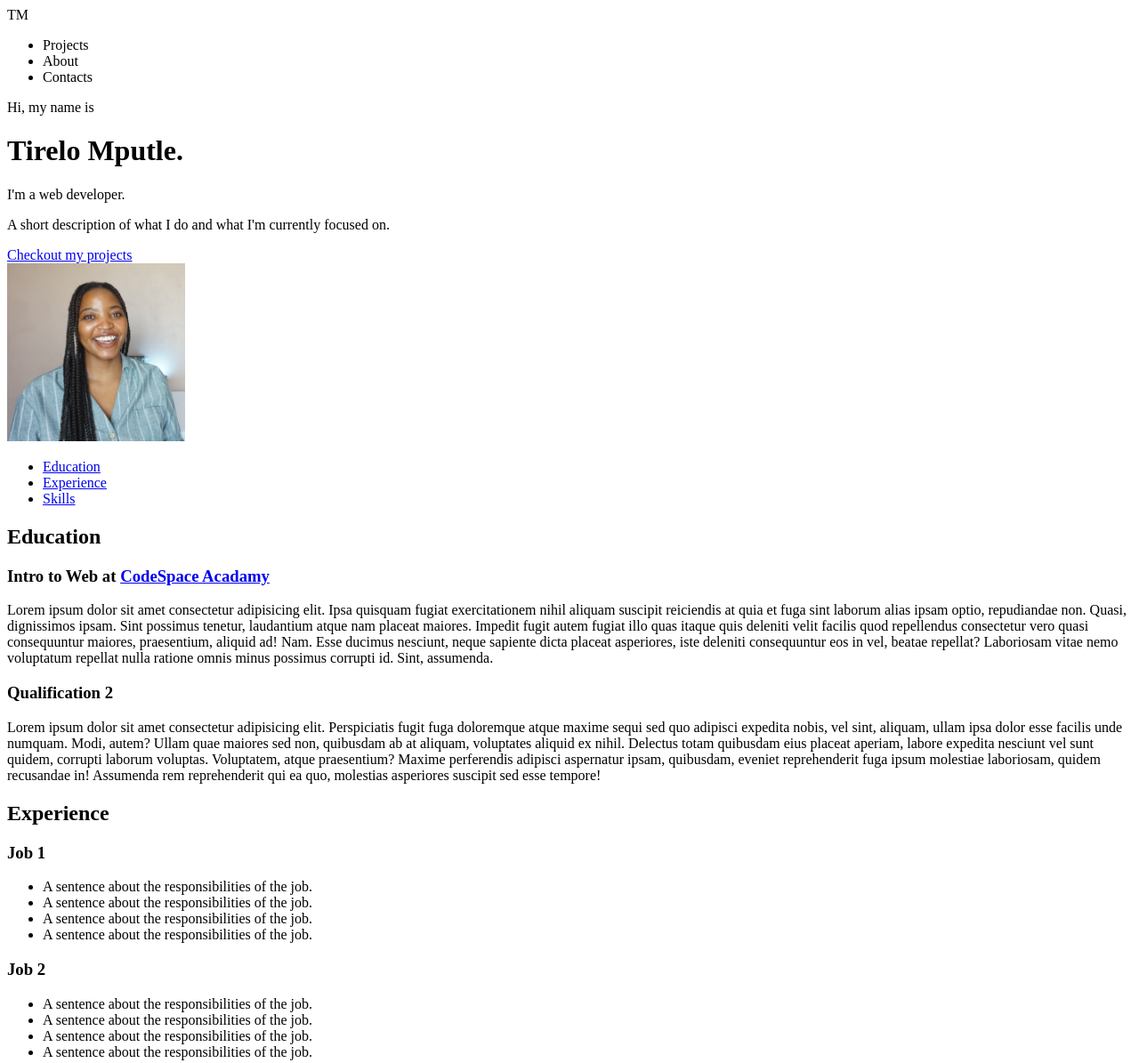
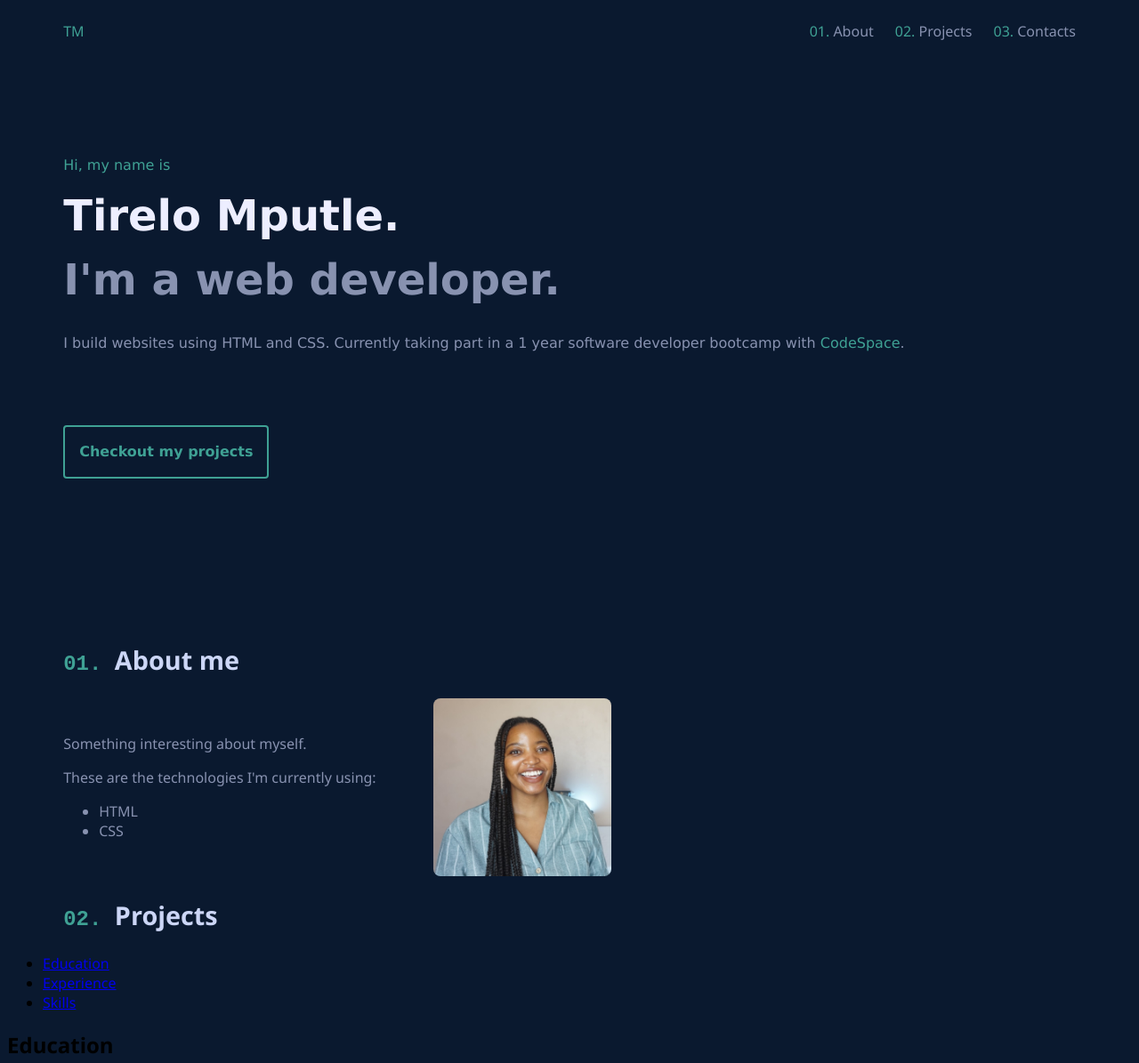
Before and after one commit to Tirelo-Mputle/resumes, a plain HTML site: page resume-4/index.html in a window 1280 px wide. Shown: the top 1195 px of the page at 89% size. Drawn offline with Linux system fonts and the light colour scheme.

Commit message:
Editted nav bar, header and about me section

```diff
--- a/resume-4/CSS/stylesheet.css
+++ b/resume-4/CSS/stylesheet.css
@@ -0,0 +1,108 @@
+/* COLORS USED:
+main-dark-blue: #0a192f
+dark-gray: #8892B0;
+light-gray: #CCD6F6;
+light-blue: #3FA194 */
+
+/* CENTERED SECTIONS */
+.centered-sections {
+  padding: 0 5%;
+}
+/* SECTION HEADINGS */
+.section-heading {
+  padding: 0;
+}
+.section-heading span {
+  font-weight: 900;
+  color: #3fa194;
+  font-family: "Courier New", Courier, monospace;
+  font-size: 1.5rem;
+}
+.section-heading h2 {
+  font-weight: 900;
+  color: #ccd6f6;
+  font-size: 1.8rem;
+}
+/* /////////////////////// */
+body {
+  font-family: "Segoe UI", Tahoma, Geneva, Verdana, sans-serif;
+  background-color: #0a192f;
+}
+/* HEADER SECTION */
+header {
+  padding: 0 5% 10rem;
+}
+
+/* nav bar */
+nav {
+  display: flex;
+  justify-content: space-between;
+
+  align-items: center;
+}
+
+.logo {
+  color: #3fa194;
+}
+
+.nav-list {
+  display: flex;
+  gap: 1.5rem;
+  list-style: none;
+  color: #8892b0;
+}
+.nav-list span {
+  color: #3fa194;
+}
+
+/* banner text */
+.banner-text {
+  line-height: 1.5rem;
+  font-family: Verdana, Geneva, Tahoma, sans-serif;
+  color: #8892b0;
+  margin-top: 7rem;
+}
+
+.banner-heading {
+  font-size: 3rem;
+  font-weight: 900;
+}
+
+.intro {
+  color: #3fa194;
+}
+.banner-text h1 {
+  color: #edeeff;
+}
+
+.second-heading {
+  color: #8892b0;
+}
+.short-summary {
+  line-height: 1.5rem;
+}
+.banner-text a {
+  color: #3fa194;
+  text-decoration: none;
+}
+.projects-link {
+  border: 2px solid #3fa194;
+  border-radius: 0.25rem;
+  display: inline-block;
+  padding: 1rem;
+  margin-top: 4rem;
+  font-weight: 600;
+}
+/* PROJECTS SECTION */
+
+.about-me-text {
+  color: #8892b0;
+}
+.about-me-content {
+  display: flex;
+  gap: 4rem;
+  align-items: center;
+}
+.about-me-content img {
+  border-radius: 0.5rem;
+}
--- a/resume-4/index.html
+++ b/resume-4/index.html
@@ -9,28 +9,45 @@
     <title>resume-3.html</title>
   </head>
   <body>
-    <nav>
-      <span class="logo">TM</span>
-      <ul class="nav-list">
-        <li>Projects</li>
-        <li>About</li>
-        <li>Contacts</li>
-      </ul>
-    </nav>
     <header>
+      <nav>
+        <span class="logo">TM</span>
+        <ul class="nav-list">
+          <li><span>01.</span> About</li>
+          <li><span>02.</span> Projects</li>
+          <li><span>03.</span> Contacts</li>
+        </ul>
+      </nav>
       <div class="banner-text">
-        <p>Hi, my name is</p>
-        <h1>Tirelo Mputle.</h1>
-        <p>I'm a web developer.</p>
-        <p>
-          A short description of what I do and what I'm currently focused on.
+        <p class="intro">Hi, my name is</p>
+        <h1 class="banner-heading">Tirelo Mputle.</h1>
+        <p class="banner-heading second-heading">I'm a web developer.</p>
+        <p class="short-summary">
+          I build websites using HTML and CSS. Currently taking part in a 1 year
+          software developer bootcamp with
+          <a href="https://www.codespace.co.za/programs/software-development/"
+            >CodeSpace</a
+          >.
         </p>
+        <a href="#projects" class="projects-link">Checkout my projects</a>
       </div>
-      <a href="#projects" class="projects-link">Checkout my projects</a>
     </header>
-    <section>
-      <!-- Aside section, containing image and page section links -->
-      <aside>
+
+    <section class="about-me centered-sections">
+      <header class="section-heading">
+        <h2><span>01. </span>About me</h2>
+      </header>
+      <div class="about-me-content">
+        <div class="about-me-text">
+          <p>Something interesting about myself.</p>
+          <div class="technologies">
+            <p>These are the technologies I'm currently using:</p>
+            <ul>
+              <li>HTML</li>
+              <li>CSS</li>
+            </ul>
+          </div>
+        </div>
         <img
           src="images/Tirelo-profile-image.jpg"
           alt="Tirelo Mputle"
@@ -38,6 +55,18 @@
           width="200px"
           height="200px"
         />
+      </div>
+    </section>
+
+    <section class="projects centered-sections" id="projects">
+      <header class="section-heading">
+        <h2><span>02. </span>Projects</h2>
+      </header>
+    </section>
+
+    <section>
+      <!-- Aside section, containing image and page section links -->
+      <aside>
         <!-- Links linked to page section titles using ids -->
         <ul>
           <li><a href="#education">Education</a></li>
```
